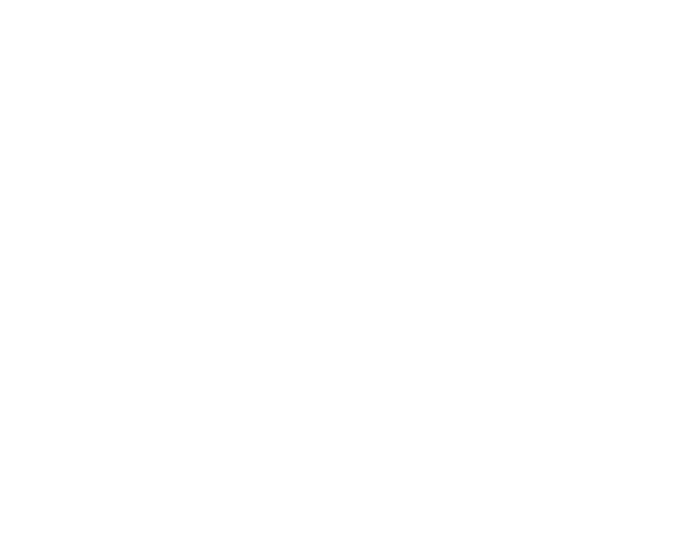
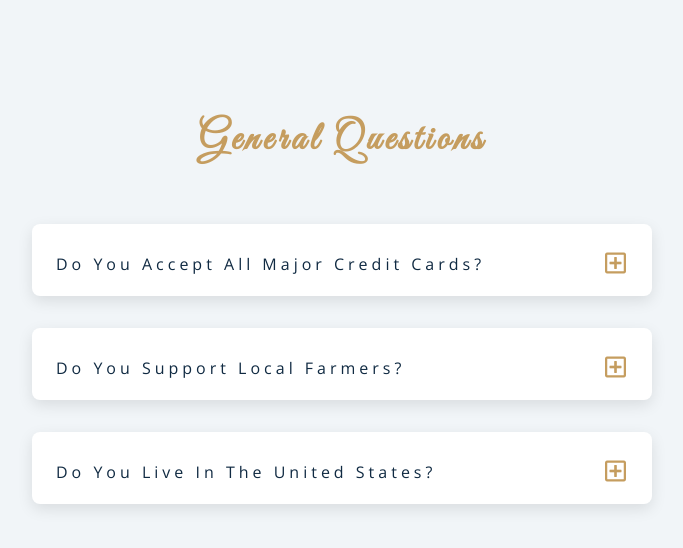
Before and after one commit to afshinaf/questions, a plain HTML site: page index.html in a window 1280 px wide. Shown: the whole page, without its empty margins (298-981 px from the left). Drawn offline with nearby package versions, Linux system fonts and the light colour scheme.

Commit message:
[Enhancement] Its DONE

```diff
--- a/index.html
+++ b/index.html
@@ -3,14 +3,74 @@
     <head>
         <meta charset="UTF-8">
         <title> Questions </title>
-        <link type="text/css" rel="stylesheet" href="./style.css"/>
         <link rel="stylesheet" href="https://cdnjs.cloudflare.com/ajax/libs/font-awesome/5.14.0/css/all.min.css" />
         <link href="https://fonts.googleapis.com/css?family=Great+Vibes&display=swap" rel="stylesheet"/>
+        <link type="text/css" rel="stylesheet" href="./style.css"/>
     </head>
-    <body>
-
-
-
+    <body
+        <section class="questions">
+            <!--title-->
+            <div class="title">
+                <h2> general questions </h2>
+            </div>
+            <!--questions-->
+            <div class="section-center">
+                <article class="question">
+                    <div class="question-title">
+                        <p> do you accept all major credit cards? </p>
+                        <button type="button" class="question-btn">
+                            <span class="plus-icon">
+                                <i class="far fa-plus-square"></i>
+                            </span>
+                            <span class="minus-icon">
+                                <i class="far fa-minus-square"></i>
+                            </span>
+                        </button>
+                    </div>
+                    <div class="question-text">
+                        <p>
+                            Lorem Ipsum is simply dummy text of the printing and typesetting industry. Lorem Ipsum has been the industry's standard dummy text ever since the 1500s, when an unknown printer took a galley of type and scrambled it to make a type specimen book
+                        </p>
+                    </div>
+                </article>
+                <article class="question">
+                    <div class="question-title">
+                        <p> do you support local farmers? </p>
+                        <button type="button" class="question-btn">
+                            <span class="plus-icon">
+                                <i class="far fa-plus-square"></i>
+                            </span>
+                            <span class="minus-icon">
+                                <i class="far fa-minus-square"></i>
+                            </span>
+                        </button>
+                    </div>
+                    <div class="question-text">
+                        <p>
+                            Lorem Ipsum is simply dummy text of the printing and typesetting industry. Lorem Ipsum has been the industry's standard dummy text ever since the 1500s, when an unknown printer took a galley of type and scrambled it to make a type specimen book
+                        </p>
+                    </div>
+                </article>
+                <article class="question">
+                    <div class="question-title">
+                        <p> do you live in the United States? </p>
+                        <button type="button" class="question-btn">
+                            <span class="plus-icon">
+                                <i class="far fa-plus-square"></i>
+                            </span>
+                            <span class="minus-icon">
+                                <i class="far fa-minus-square"></i>
+                            </span>
+                        </button>
+                    </div>
+                    <div class="question-text">
+                        <p>
+                            Lorem Ipsum is simply dummy text of the printing and typesetting industry. Lorem Ipsum has been the industry's standard dummy text ever since the 1500s, when an unknown printer took a galley of type and scrambled it to make a type specimen book
+                        </p>
+                    </div>
+                </article>
+            </div>
+        </section>
     <script src="index.js"></script>
     </body>
 </html>
--- a/index.js
+++ b/index.js
@@ -0,0 +1,14 @@
+const questions = document.querySelectorAll(".question");
+
+questions.forEach(question => {
+    const btn = question.querySelector(".question-btn");
+
+    btn.addEventListener("click", () => {
+
+        questions.forEach( item => {
+            item !== question && item.classList.remove("show-text")
+        });
+
+        question.classList.toggle("show-text");
+    });
+});
--- a/style.css
+++ b/style.css
@@ -0,0 +1,249 @@
+/*
+===============
+Fonts
+===============
+*/
+@import url("https://fonts.googleapis.com/css?family=Open+Sans|Roboto:400,700&display=swap");
+
+/*
+===============
+Variables
+===============
+*/
+
+:root {
+    /* dark shades of primary color*/
+    --clr-primary-1: hsl(205, 86%, 17%);
+    --clr-primary-2: hsl(205, 77%, 27%);
+    --clr-primary-3: hsl(205, 72%, 37%);
+    --clr-primary-4: hsl(205, 63%, 48%);
+    /* primary/main color */
+    --clr-primary-5: #49a6e9;
+    /* lighter shades of primary color */
+    --clr-primary-6: hsl(205, 89%, 70%);
+    --clr-primary-7: hsl(205, 90%, 76%);
+    --clr-primary-8: hsl(205, 86%, 81%);
+    --clr-primary-9: hsl(205, 90%, 88%);
+    --clr-primary-10: hsl(205, 100%, 96%);
+    /* darkest grey - used for headings */
+    --clr-grey-1: hsl(209, 61%, 16%);
+    --clr-grey-2: hsl(211, 39%, 23%);
+    --clr-grey-3: hsl(209, 34%, 30%);
+    --clr-grey-4: hsl(209, 28%, 39%);
+    /* grey used for paragraphs */
+    --clr-grey-5: hsl(210, 22%, 49%);
+    --clr-grey-6: hsl(209, 23%, 60%);
+    --clr-grey-7: hsl(211, 27%, 70%);
+    --clr-grey-8: hsl(210, 31%, 80%);
+    --clr-grey-9: hsl(212, 33%, 89%);
+    --clr-grey-10: hsl(210, 36%, 96%);
+    --clr-white: #fff;
+    --clr-red-dark: hsl(360, 67%, 44%);
+    --clr-red-light: hsl(360, 71%, 66%);
+    --clr-green-dark: hsl(125, 67%, 44%);
+    --clr-green-light: hsl(125, 71%, 66%);
+    --clr-gold: #c59d5f;
+    --clr-black: #222;
+    --ff-primary: "Roboto", sans-serif;
+    --ff-secondary: "Open Sans", sans-serif;
+    --transition: all 0.3s linear;
+    --spacing: 0.25rem;
+    --radius: 0.5rem;
+    --light-shadow: 0 5px 15px rgba(0, 0, 0, 0.1);
+    --dark-shadow: 0 5px 15px rgba(0, 0, 0, 0.2);
+    --max-width: 1170px;
+    --fixed-width: 620px;
+}
+/*
+===============
+Global Styles
+===============
+*/
+
+*,
+::after,
+::before {
+    margin: 0;
+    padding: 0;
+    box-sizing: border-box;
+}
+body {
+    font-family: var(--ff-secondary);
+    background: var(--clr-grey-10);
+    color: var(--clr-grey-1);
+    line-height: 1.5;
+    font-size: 0.875rem;
+}
+ul {
+    list-style-type: none;
+}
+a {
+    text-decoration: none;
+}
+img:not(.logo) {
+    width: 100%;
+}
+img {
+    display: block;
+}
+
+h1,
+h2,
+h3,
+h4 {
+    letter-spacing: var(--spacing);
+    text-transform: capitalize;
+    line-height: 1.25;
+    margin-bottom: 0.75rem;
+    font-family: var(--ff-primary);
+}
+h1 {
+    font-size: 3rem;
+}
+h2 {
+    font-size: 2rem;
+}
+h3 {
+    font-size: 1.25rem;
+}
+h4 {
+    font-size: 0.875rem;
+}
+p {
+    margin-bottom: 1.25rem;
+    color: var(--clr-grey-5);
+}
+@media screen and (min-width: 800px) {
+    h1 {
+        font-size: 4rem;
+    }
+    h2 {
+        font-size: 2.5rem;
+    }
+    h3 {
+        font-size: 1.75rem;
+    }
+    h4 {
+        font-size: 1rem;
+    }
+    body {
+        font-size: 1rem;
+    }
+    h1,
+    h2,
+    h3,
+    h4 {
+        line-height: 1;
+    }
+}
+/*  global classes */
+
+.btn {
+    text-transform: uppercase;
+    background: transparent;
+    color: var(--clr-black);
+    padding: 0.375rem 0.75rem;
+    letter-spacing: var(--spacing);
+    display: inline-block;
+    transition: var(--transition);
+    font-size: 0.875rem;
+    border: 2px solid var(--clr-black);
+    cursor: pointer;
+    box-shadow: 0 1px 3px rgba(0, 0, 0, 0.2);
+    border-radius: var(--radius);
+}
+.btn:hover {
+    color: var(--clr-white);
+    background: var(--clr-black);
+}
+/* section */
+.section {
+    padding: 5rem 0;
+}
+
+.section-center {
+    width: 90vw;
+    margin: 0 auto;
+    max-width: 1170px;
+}
+@media screen and (min-width: 992px) {
+    .section-center {
+        width: 95vw;
+    }
+}
+main {
+    min-height: 100vh;
+    display: grid;
+    place-items: center;
+}
+/*
+===============
+Questions
+===============
+*/
+.title {
+    margin-top: 15vh;
+    margin-bottom: 4rem;
+}
+.title h2 {
+    color: var(--clr-gold);
+    font-family: "Great Vibes", cursive;
+    text-align: center;
+}
+.section-center {
+    max-width: var(--fixed-width);
+}
+.question {
+    background: var(--clr-white);
+    border-radius: var(--radius);
+    box-shadow: var(--light-shadow);
+    padding: 1.5rem 1.5rem 0 1.5rem;
+    margin-bottom: 2rem;
+}
+.question-title {
+    display: flex;
+    justify-content: space-between;
+    align-items: center;
+    text-transform: capitalize;
+    padding-bottom: 1rem;
+}
+
+.question-title p {
+    margin-bottom: 0;
+    letter-spacing: var(--spacing);
+    color: var(--clr-grey-1);
+}
+.question-btn {
+    font-size: 1.5rem;
+    background: transparent;
+    border-color: transparent;
+    cursor: pointer;
+    color: var(--clr-gold);
+    transition: var(--transition);
+}
+.question-btn:hover {
+    transform: rotate(90deg);
+}
+.question-text {
+    padding: 1rem 0 1.5rem 0;
+    border-top: 1px solid rgba(0, 0, 0, 0.2);
+}
+.question-text p {
+    margin-bottom: 0;
+}
+/* hide text */
+.question-text {
+    display: none;
+}
+.show-text .question-text {
+    display: block;
+}
+.minus-icon {
+    display: none;
+}
+.show-text .minus-icon {
+    display: inline;
+}
+.show-text .plus-icon {
+    display: none;
+}
```
